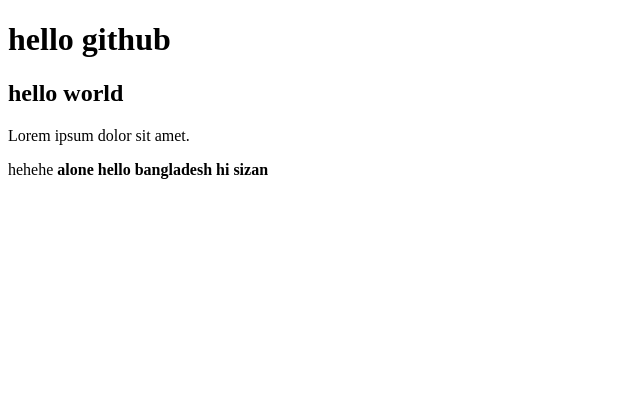
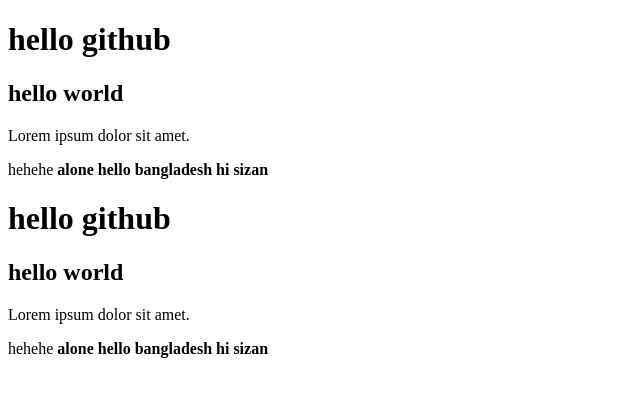
Before and after one commit to Sizan-Ahmed31/my-site, a plain HTML site: page index.html in a window 1280 px wide. Shown: the whole page, without its empty margins (0-640 px from the left). Drawn offline with Linux system fonts and the light colour scheme.

Commit message:
first branch changes

```diff
--- a/index.html
+++ b/index.html
@@ -16,6 +16,15 @@
     <strong>alone</strong>
     <b>hello bangladesh</b>
     <strong>hi sizan</strong>
+
+    <h1>hello github</h1>
+    <h2>hello world</h2>
+    <p>Lorem ipsum dolor sit amet.</p>
+    <span>hehehe</span>
+    <strong>alone</strong>
+    <b>hello bangladesh</b>
+    <strong>hi sizan</strong>
+
 </body>
 
 </html>
```
